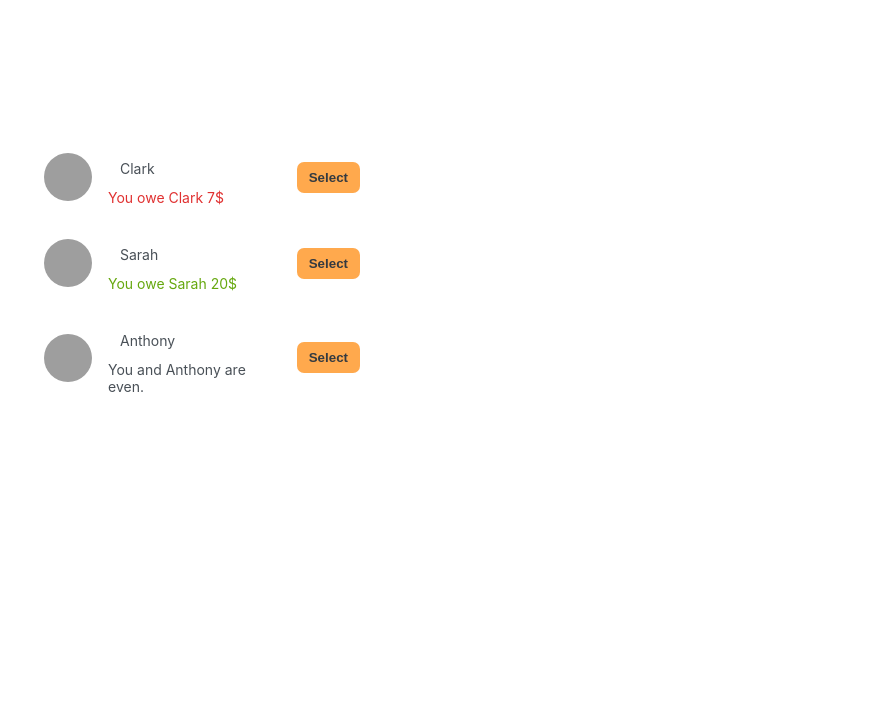
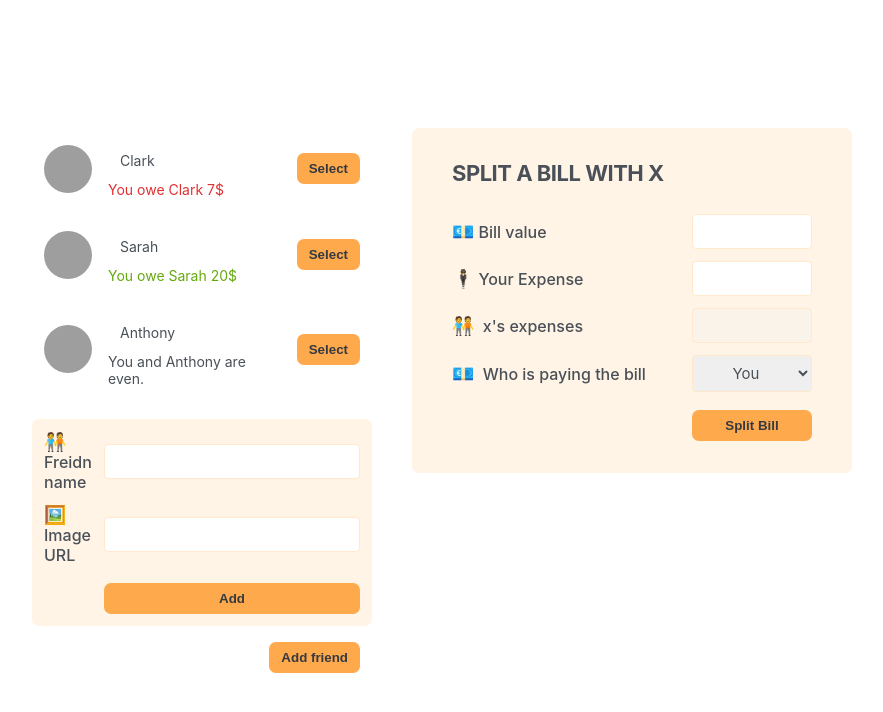
Before and after one commit to imt-eiaz/eat-n-split, a React (Create React App) app: page / in a window 1280 px wide. Shown: the top 712 px of the page, without its empty margins (198-1081 px from the left). Built offline with nearby package versions, Linux system fonts and the light colour scheme; grey boxes are pictures that could not be loaded.

Commit message:
4. Building the Static App Forms

```diff
--- a/src/App.js
+++ b/src/App.js
@@ -24,7 +24,10 @@
     <div className="app">
       <div className="sidebar">
         <FriendsList />
+        <FormAddFriend />
+        <Button>Add friend</Button>
       </div>
+      <FormSplitBill />
     </div>
   );
 }
@@ -58,7 +61,46 @@
         </p>
       )}
       {friend.balance === 0 && <p> You and {friend.name} are even.</p>}
-      <button className="button">Select</button>
+      <Button>Select</Button>
     </li>
   );
 }
+
+function Button({ children }) {
+  return <button className="button">{children}</button>;
+}
+
+function FormAddFriend() {
+  return (
+    <form className="form-add-friend">
+      <label>🧑‍🤝‍🧑 Freidn name</label>
+      <input type="text" />
+      <label>🖼️ Image URL</label>
+      <input type="text" />
+
+      <Button>Add</Button>
+    </form>
+  );
+}
+
+function FormSplitBill() {
+  return (
+    <form className="form-split-bill">
+      <h2>Split a bill with X </h2>
+      <label>💶Bill value</label>
+      <input type="text" />
+      <label> 🕴️Your Expense</label>
+      <input type="text" />
+      <label>🧑‍🤝‍🧑 x's expenses</label>
+      <input type="text" disabled />
+
+      <label>💶 Who is paying the bill</label>
+      <select>
+        <option value="user">You</option>
+        <option value="user">X</option>
+      </select>
+
+      <Button>Split Bill</Button>
+    </form>
+  );
+}
```
